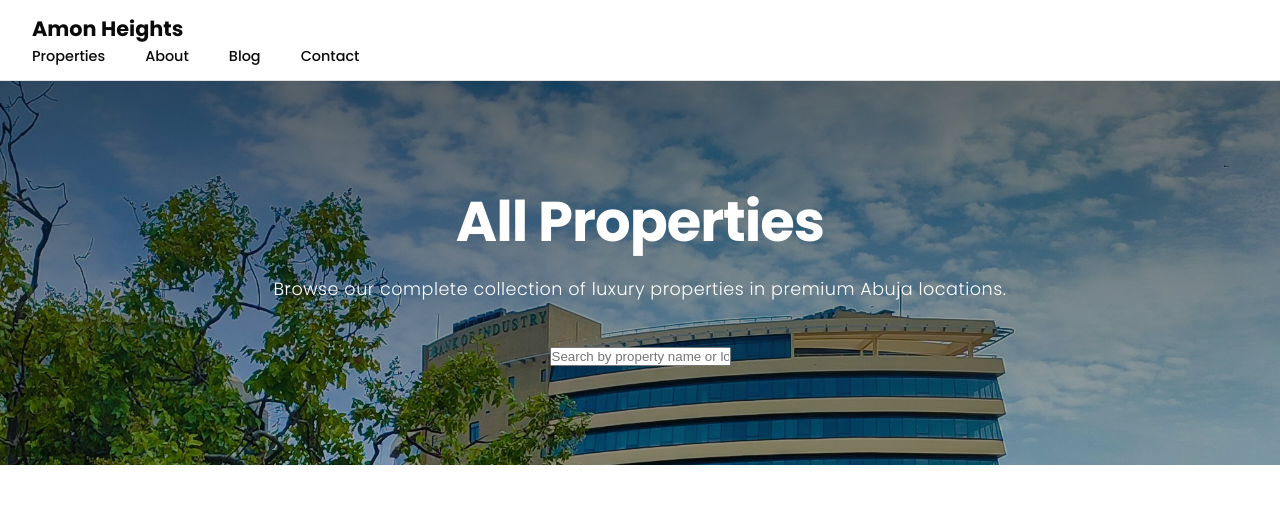
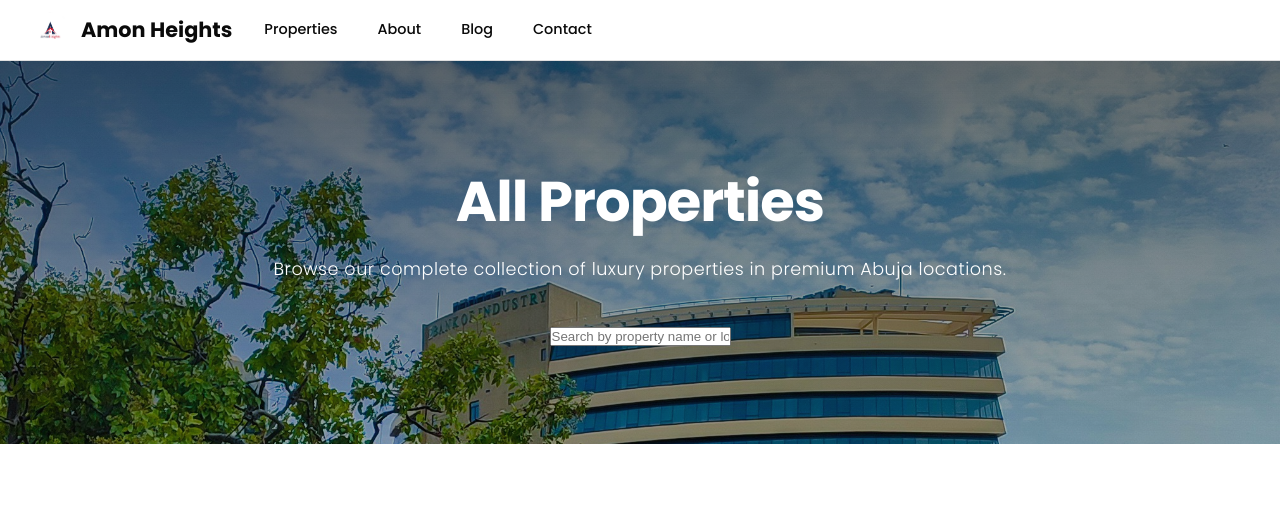
Before and after one commit to iseigbadon/amonheights-2.0, a website: page public/all-properties.html in a window 1280 px wide. Shown: the top 505 px of the page. Drawn offline with Linux system fonts and the light colour scheme.

Commit message:
Fix all pages: add grid class to property grids, update headers for consistency, fix styling issues

```diff
--- a/public/all-properties.html
+++ b/public/all-properties.html
@@ -9,14 +9,19 @@
 </head>
 <body>
     <!-- Header -->
-    <header class="header">
-        <div class="logo">Amon Heights</div>
-        <nav class="nav">
-            <a href="index.html">Properties</a>
-            <a href="about.html">About</a>
-            <a href="blog.html">Blog</a>
-            <a href="#contact">Contact</a>
-        </nav>
+    <header>
+        <div class="header-content">
+            <div class="logo">
+                <img src="Images/logo.png" alt="Amon Heights">
+                <span>Amon Heights</span>
+            </div>
+            <nav>
+                <a href="index.html">Properties</a>
+                <a href="about.html">About</a>
+                <a href="blog.html">Blog</a>
+                <a href="#contact">Contact</a>
+            </nav>
+        </div>
     </header>
 
     <!-- Hero -->
@@ -42,7 +47,7 @@
                 <button class="filter-btn" onclick="filter('shortlet')">Shortlets</button>
             </div>
         </div>
-        <div id="propertyGrid"></div>
+        <div class="grid" id="propertyGrid"></div>
     </section>
 
     <!-- Modal -->
```
Also changed, not shown: public/apartments.html (+14 -9 lines), public/careers.html (+13 -8 lines), public/contact.html (+13 -8 lines), public/duplexes.html (+14 -9 lines), public/help.html (+13 -8 lines), public/press.html (+13 -8 lines), public/privacy.html (+13 -8 lines), public/terms.html (+13 -8 lines), public/villas.html (+14 -9 lines).
